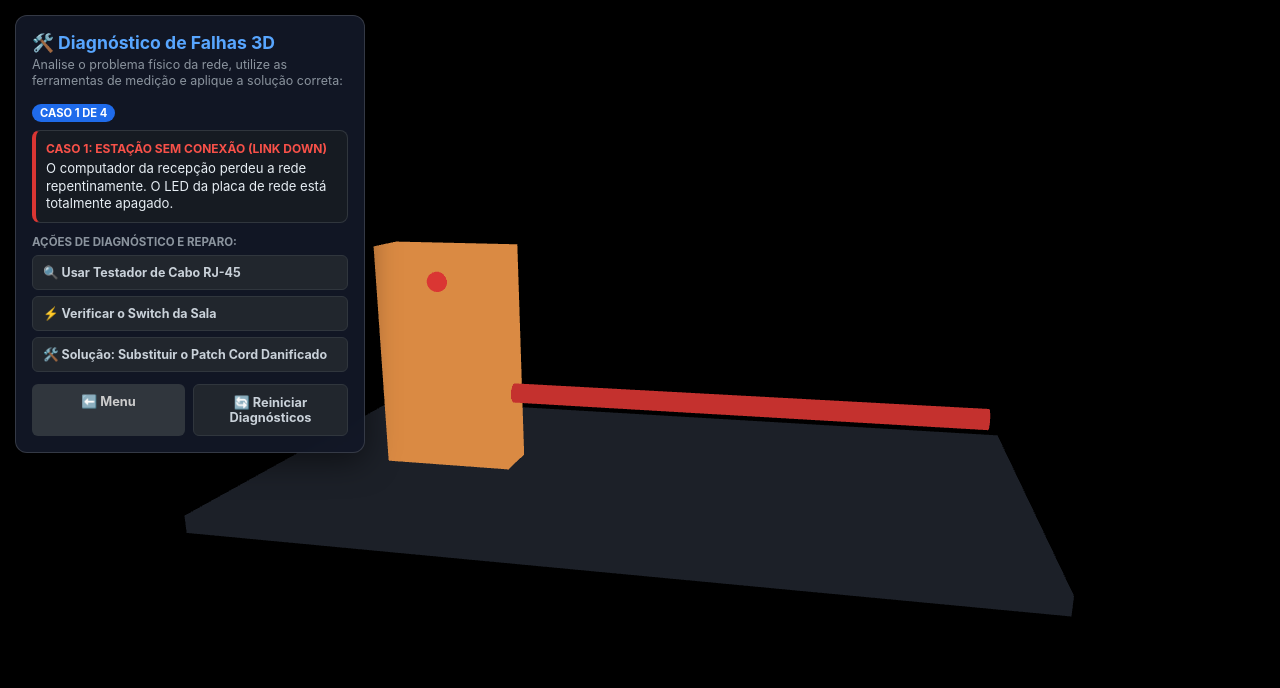
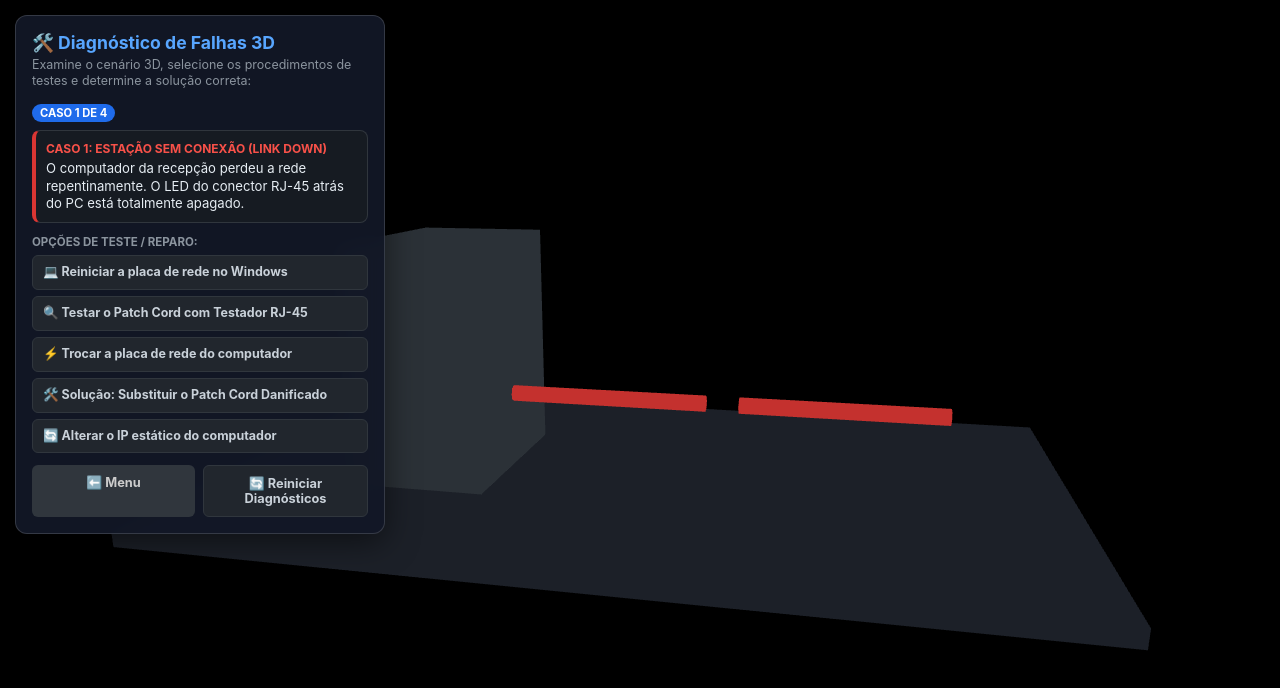
Before and after one commit to VitorSantos0022/PraticaDidatica, a plain HTML site: page jogo2.html in a window 1280 px wide. Drawn offline with nearby package versions, Linux system fonts and the light colour scheme; animation ran at ten frames a second.

Commit message:
Update jogo2.html

```diff
--- a/jogo2.html
+++ b/jogo2.html
@@ -9,7 +9,6 @@
     body { background: #0b0f19; color: #fff; overflow: hidden; width: 100vw; height: 100vh; }
     #canvas-container { width: 100vw; height: 100vh; touch-action: none; position: absolute; top: 0; left: 0; }
 
-    /* Painel lateral no PC (Esquerda) e responsivo no Celular */
     #ui {
       position: absolute;
       top: 15px;
@@ -20,7 +19,7 @@
       border: 1px solid rgba(255, 255, 255, 0.15);
       border-radius: 12px;
       padding: 16px;
-      width: 350px;
+      width: 370px;
       max-width: calc(100vw - 30px);
       box-shadow: 0 8px 32px rgba(0, 0, 0, 0.5);
     }
@@ -43,8 +42,8 @@
     .problem-desc { color: #e6edf3; font-size: 0.82rem; line-height: 1.3; }
 
     .action-label { font-size: 0.72rem; color: #8b949e; text-transform: uppercase; font-weight: bold; margin-bottom: 6px; }
-    .opts { display: flex; flex-direction: column; gap: 6px; margin-bottom: 12px; }
-    .btn-opt { padding: 9px 10px; background: #21262d; border: 1px solid #30363d; color: #c9d1d9; border-radius: 6px; font-size: 0.78rem; font-weight: bold; cursor: pointer; text-align: left; transition: 0.2s; display: flex; align-items: center; gap: 8px; }
+    .opts { display: flex; flex-direction: column; gap: 6px; margin-bottom: 12px; max-height: 220px; overflow-y: auto; }
+    .btn-opt { padding: 9px 10px; background: #21262d; border: 1px solid #30363d; color: #c9d1d9; border-radius: 6px; font-size: 0.78rem; font-weight: bold; cursor: pointer; text-align: left; transition: 0.2s; display: flex; align-items: center; gap: 8px; line-height: 1.2; }
     .btn-opt:hover, .btn-opt:active { background: #30363d; color: #fff; border-color: #58a6ff; }
 
     .controls { display: flex; gap: 8px; }
@@ -54,20 +53,13 @@
     .btn-nav { background: #30363d; color: #ccc; }
     .btn-nav:hover, .btn-nav:active { background: #484f58; color: #fff; }
 
-    /* Ajustes para telas de Celular */
     @media (max-width: 600px) {
-      #ui {
-        top: auto;
-        bottom: 12px;
-        left: 50%;
-        transform: translateX(-50%);
-        width: 92vw;
-        padding: 12px;
-      }
+      #ui { top: auto; bottom: 12px; left: 50%; transform: translateX(-50%); width: 92vw; padding: 12px; }
       h1 { font-size: 0.95rem; }
       p.desc { font-size: 0.72rem; margin-bottom: 8px; }
       .problem-box { padding: 8px; margin-bottom: 8px; }
-      .btn-opt { padding: 8px; font-size: 0.75rem; }
+      .btn-opt { padding: 8px; font-size: 0.74rem; }
+      .opts { max-height: 180px; }
     }
   </style>
   <script src="https://cdnjs.cloudflare.com/ajax/libs/three.js/r128/three.min.js"></script>
@@ -76,7 +68,7 @@
 <body>
   <div id="ui">
     <h1>🛠️ Diagnóstico de Falhas 3D</h1>
-    <p class="desc">Analise o problema físico da rede, utilize as ferramentas de medição e aplique a solução correta:</p>
+    <p class="desc">Examine o cenário 3D, selecione os procedimentos de testes e determine a solução correta:</p>
 
     <div class="badge" id="case-progress">CASO 1 DE 4</div>
     <div class="problem-box" id="p-box">
@@ -84,7 +76,7 @@
       <div class="problem-desc" id="p-desc">Carregando cenário...</div>
     </div>
 
-    <div class="action-label">Ações de Diagnóstico e Reparo:</div>
+    <div class="action-label">Opções de Teste / Reparo:</div>
     <div class="opts" id="actions-container"></div>
 
     <div class="controls">
@@ -100,51 +92,56 @@
       {
         id: 1,
         title: "Caso 1: Estação Sem Conexão (Link Down)",
-        symptom: "O computador da recepção perdeu a rede repentinamente. O LED da placa de rede está totalmente apagado.",
+        symptom: "O computador da recepção perdeu a rede repentinamente. O LED do conector RJ-45 atrás do PC está totalmente apagado.",
         actions: [
-          { txt: "🔍 Usar Testador de Cabo RJ-45", res: "Testador aponta pino 3 (Verde/Branco) sem continuidade. Fio quebrado interno!", color: "#ffcc00", state: "diagnosed" },
-          { txt: "⚡ Verificar o Switch da Sala", res: "Porta do Switch intacta e funcionando normalmente para outros ramais.", color: "#8b949e", state: "normal" },
-          { txt: "🛠️ Solução: Substituir o Patch Cord Danificado", res: "🎉 SUCESSO! Cabo substituído por um certificado CAT6. Link de 1 Gbps estabelecido!", color: "#2ea043", state: "solved" }
-        ],
-        cableColor: 0xda3633 // Vermelho (com defeito)
+          { txt: "💻 Reiniciar a placa de rede no Windows", res: "❌ Ineficaz. A interface continua sem link físico (Cabo desconectado/sem sinal).", color: "#da3633", state: "wrong" },
+          { txt: "🔍 Testar o Patch Cord com Testador RJ-45", res: "⚠️ Testador indica falta de continuidade no Pino 3 (Verde/Branco). Fio rompido internamente!", color: "#ffcc00", state: "diagnosed" },
+          { txt: "⚡ Trocar a placa de rede do computador", res: "❌ Desnecessário. O teste de loopback confirma que a Placa de Rede está 100% operacional.", color: "#da3633", state: "wrong" },
+          { txt: "🛠️ Solução: Substituir o Patch Cord Danificado", res: "🎉 SUCESSO! Patch cord CAT6 novo instalado. Link de 1 Gbps estabelecido no PC!", color: "#2ea043", state: "solved" },
+          { txt: "🔄 Alterar o IP estático do computador", res: "❌ Sem efeito. O problema é na camada física (Camada 1), não nas configurações de IP.", color: "#da3633", state: "wrong" }
+        ]
       },
       {
         id: 2,
         title: "Caso 2: Lentidão Severa & Perda de Pacotes",
-        symptom: "A impressora de rede funciona em 10 Mbps e apresenta constante perda de pacotes durante grandes impressões.",
+        symptom: "A impressora de rede funciona em apenas 10 Mbps e apresenta alta taxa de perda de pacotes durante picos de uso.",
         actions: [
-          { txt: "🔍 Inspecionar Instalação no Teto", res: "Cabo UTP está enrolado junto com fios de alta tensão de um ar-condicionado!", color: "#ffcc00", state: "diagnosed" },
-          { txt: "⚡ Testar com Notebook Direto no Switch", res: "Conexão no Switch funciona em 1000 Mbps normalmente.", color: "#8b949e", state: "normal" },
-          { txt: "🛠️ Solução: Reorganizar Rota do Cabo (Afastar da EMI)", res: "🎉 SUCESSO! Cabo movido para calha exclusiva. Interferência eletromagnética zerada!", color: "#2ea043", state: "solved" }
-        ],
-        cableColor: 0xffa500 // Laranja (Alerta de interferência)
+          { txt: "🔄 Redefinir as configurações de rede do Switch", res: "❌ Inútil. A porta do Switch está configurada corretamente em Auto-negociação.", color: "#da3633", state: "wrong" },
+          { txt: "🔍 Inspecionar a rota do cabo no teto/calha", res: "⚠️ Inspecionado: Cabo UTP não blindado está colado com cabos elétricos de alta tensão do Ar-Condicionado!", color: "#ffcc00", state: "diagnosed" },
+          { txt: "🛠️ Solução: Reorganizar Rota do Cabo (Afastar do Eletroduto)", res: "🎉 SUCESSO! Cabo realocado para calha exclusiva. Interferência Eletromagnética (EMI) reduzida a zero!", color: "#2ea043", state: "solved" },
+          { txt: "⚡ Substituir os conectores RJ-45 das pontas", res: "❌ Não resolveu. A degradação ocorre por indução eletromagnética ao longo do trajeto.", color: "#da3633", state: "wrong" },
+          { txt: "💻 Trocar a impressora de tomada elétrica", res: "❌ Sem impacto na taxa de transferência dos dados de rede.", color: "#da3633", state: "wrong" }
+        ]
       },
       {
         id: 3,
         title: "Caso 3: Mau Contato na Tomada Keystone",
-        symptom: "A rede só funciona quando o usuário balança o cabo que está conectado à tomada fêmea na parede.",
+        symptom: "A rede só funciona quando o usuário empurra e segura o cabo conectado à tomada da parede.",
         actions: [
-          { txt: "🔍 Abrir Espelho e Inspecionar Keystone", res: "A lâmina Punchdown do conector Keystone está frouxa e oxidada.", color: "#ffcc00", state: "diagnosed" },
-          { txt: "⚡ Substituir o Cabo RJ-45 do PC", res: "O problema persiste. O defeito está na tomada da parede.", color: "#8b949e", state: "normal" },
-          { txt: "🛠️ Solução: Refazer a Crimpagem na Keystone 110", res: "🎉 SUCESSO! Conector Keystone novo crimpado no padrão T568A. Conexão firme!", color: "#2ea043", state: "solved" }
-        ],
-        cableColor: 0xf2994a // Laranja Claro (Mau contato)
+          { txt: "🔍 Abrir e inspecionar a Tomada Fêmea Keystone", res: "⚠️ Lâminas Punchdown do Keystone estão frouxas, zarcão oxidado e pares com mau contato.", color: "#ffcc00", state: "diagnosed" },
+          { txt: "🛠️ Solução: Refazer Crimpagem no Keystone 110", res: "🎉 SUCESSO! Conector Keystone novo crimpado no padrão T568A. Conexão firme e estável!", color: "#2ea043", state: "solved" },
+          { txt: "⚡ Aplicar fita isolante no conector do cabo", res: "❌ Ineficiente e fora dos padrões técnicos da norma ANSI/TIA-568.", color: "#da3633", state: "wrong" },
+          { txt: "🔄 Inverter os pares T568A para T568B no Patch Cord", res: "❌ Erro! Mudar o padrão do Patch Cord não corrige o mau contato físico da tomada Keystone.", color: "#da3633", state: "wrong" },
+          { txt: "💻 Trocar a porta de conexão do Switch central", res: "❌ O problema está na tomada física da estação de trabalho, não no rack central.", color: "#da3633", state: "wrong" }
+        ]
       },
       {
         id: 4,
-        title: "Caso 4: Distância Excedida (Atenuação)",
-        symptom: "Link caindo a cada 5 minutos no galpão de estoque distante.",
+        title: "Caso 4: Distância Excedida (Atenuação de Sinal)",
+        symptom: "Link de rede caindo continuamente a cada 5 minutos no galpão de logística distante.",
         actions: [
-          { txt: "🔍 Usar Certificador/TDR para Medir Distância", res: "O lance de cabo UTP possui 135 metros contínuos! (Limite ANSI/TIA = 90m + 10m).", color: "#ffcc00", state: "diagnosed" },
-          { txt: "⚡ Substituir os Conectores RJ-45", res: "Não resolve. O sinal sofre atenuação excessiva pelo comprimento do cabo.", color: "#8b949e", state: "normal" },
-          { txt: "🛠️ Solução: Instalar Switch Intermediário / Repetidor", res: "🎉 SUCESSO! Switch repetidor instalado aos 70 metros. Sinal regenerado com sucesso!", color: "#2ea043", state: "solved" }
-        ],
-        cableColor: 0xda3633 // Vermelho
+          { txt: "⚡ Crimpagem de novos conectores blindados RJ-45", res: "❌ Não resolveu. Sinal continua atenuado e sem alcance.", color: "#da3633", state: "wrong" },
+          { txt: "🔍 Usar Certificador TDR para medir comprimento", res: "⚠️ O lance de cabo UTP contínuo mede 138 metros! (Limite de norma ANSI/TIA é 90m + 10m).", color: "#ffcc00", state: "diagnosed" },
+          { txt: "💻 Forçar velocidade da placa para 100 Mbps Half-Duplex", res: "❌ Apenas reduz os erros temporariamente, mas não estabiliza a conexão nem resolve o limite físico.", color: "#da3633", state: "wrong" },
+          { txt: "🛠️ Solução: Instalar Switch Intermediário / Repetidor", res: "🎉 SUCESSO! Switch repetidor instalado na marca de 70m. Sinal regenerado dentro da norma!", color: "#2ea043", state: "solved" },
+          { txt: "🔄 Trocar a fonte de alimentação do Switch principal", res: "❌ Irrelevante. A fonte do Switch está operando em voltagem normal.", color: "#da3633", state: "wrong" }
+        ]
       }
     ];
 
     let currentFaultIdx = 0;
-    let scene, camera, renderer, controls, cableMesh, testerMesh, statusLed;
+    let scene, camera, renderer, controls;
+    let sceneGroup;
 
     function renderCase() {
       const f = FAULTS[currentFaultIdx];
@@ -155,7 +152,7 @@
       const optsEl = document.getElementById('actions-container');
       optsEl.innerHTML = '';
 
-      f.actions.forEach((act, idx) => {
+      f.actions.forEach((act) => {
         const btn = document.createElement('button');
         btn.className = 'btn-opt';
         btn.innerHTML = act.txt;
@@ -163,12 +160,7 @@
         optsEl.appendChild(btn);
       });
 
-      if(cableMesh) {
-        cableMesh.material.color.setHex(f.cableColor);
-      }
-      if(statusLed) {
-        statusLed.material.color.setHex(0xda3633); // LED Vermelho por padrão no início
-      }
+      build3DSceneForCase(f.id);
     }
 
     function executeAction(act) {
@@ -183,8 +175,7 @@
         pTitle.style.color = '#3fb950';
         pTitle.innerText = "Resultado da Ação";
 
-        if(cableMesh) cableMesh.material.color.setHex(0x2ea043); // Verde (Corrigido)
-        if(statusLed) statusLed.material.color.setHex(0x00ff00); // LED Verde
+        update3DState(true);
 
         if(currentFaultIdx < FAULTS.length - 1) {
           setTimeout(() => {
@@ -192,18 +183,103 @@
             pBox.style.borderLeftColor = '#da3633';
             pTitle.style.color = '#f85149';
             renderCase();
-          }, 2500);
+          }, 2600);
         } else {
           setTimeout(() => {
             pTitle.innerText = "🏆 Treinamento Concluído";
-            pDesc.innerHTML = "<b>Parabéns!</b> Você resolveu todos os diagnósticos físicos de cabeamento estruturado!";
+            pDesc.innerHTML = "<b>Parabéns!</b> Você domina a identificação e resolução de falhas físicas em cabeamento estruturado!";
           }, 1000);
         }
+      } else if(act.state === 'diagnosed') {
+        pBox.style.borderLeftColor = '#ffcc00';
+        pTitle.style.color = '#ffcc00';
+        pTitle.innerText = "Diagnóstico do Teste";
       } else {
-        pBox.style.borderLeftColor = act.color;
-        pTitle.style.color = act.color;
-        pTitle.innerText = "Análise / Diagnóstico";
+        pBox.style.borderLeftColor = '#da3633';
+        pTitle.style.color = '#f85149';
+        pTitle.innerText = "Ação Incorreta";
       }
+    }
+
+    function build3DSceneForCase(caseId) {
+      if(!scene) return;
+      if(sceneGroup) scene.remove(sceneGroup);
+
+      sceneGroup = new THREE.Group();
+
+      const bench = new THREE.Mesh(new THREE.BoxGeometry(5, 0.1, 3), new THREE.MeshStandardMaterial({ color: 0x1f242d }));
+      bench.position.y = -0.5;
+      sceneGroup.add(bench);
+
+      if(caseId === 1) {
+        // Computador + Cabo Partido
+        const pc = new THREE.Mesh(new THREE.BoxGeometry(0.8, 1.4, 1.2), new THREE.MeshStandardMaterial({ color: 0x30363d }));
+        pc.position.set(-1.2, 0.25, 0);
+        sceneGroup.add(pc);
+
+        const cable1 = new THREE.Mesh(new THREE.CylinderGeometry(0.05, 0.05, 1.2), new THREE.MeshStandardMaterial({ color: 0xda3633 }));
+        cable1.rotation.z = Math.PI / 2;
+        cable1.position.set(-0.2, 0, 0);
+        sceneGroup.add(cable1);
+
+        const cable2 = new THREE.Mesh(new THREE.CylinderGeometry(0.05, 0.05, 1.2), new THREE.MeshStandardMaterial({ color: 0xda3633 }));
+        cable2.rotation.z = Math.PI / 2;
+        cable2.position.set(1.2, 0, 0);
+        sceneGroup.add(cable2);
+
+        sceneGroup.name = "case1_mesh";
+      }
+      else if(caseId === 2) {
+        // Eletroduto elétrico vermelho + Cabo UTP colado
+        const powerConduit = new THREE.Mesh(new THREE.CylinderGeometry(0.2, 0.2, 3.5), new THREE.MeshStandardMaterial({ color: 0xffa500 }));
+        powerConduit.rotation.z = Math.PI / 2;
+        powerConduit.position.set(0, 0.2, -0.3);
+        sceneGroup.add(powerConduit);
+
+        const utpCable = new THREE.Mesh(new THREE.CylinderGeometry(0.06, 0.06, 3.5), new THREE.MeshStandardMaterial({ color: 0xda3633 }));
+        utpCable.rotation.z = Math.PI / 2;
+        utpCable.position.set(0, 0.2, 0);
+        sceneGroup.add(utpCable);
+
+        sceneGroup.name = "case2_mesh";
+      }
+      else if(caseId === 3) {
+        // Caixa Keystone de parede aberta
+        const box = new THREE.Mesh(new THREE.BoxGeometry(1.2, 1.2, 0.6), new THREE.MeshStandardMaterial({ color: 0x8b949e }));
+        box.position.set(0, 0.2, 0);
+        sceneGroup.add(box);
+
+        const jack = new THREE.Mesh(new THREE.BoxGeometry(0.5, 0.5, 0.5), new THREE.MeshStandardMaterial({ color: 0xda3633 }));
+        jack.position.set(0, 0.2, 0.35);
+        sceneGroup.add(jack);
+
+        sceneGroup.name = "case3_mesh";
+      }
+      else if(caseId === 4) {
+        // Bobina gigante de cabo (138m)
+        const spool = new THREE.Mesh(new THREE.CylinderGeometry(0.9, 0.9, 1.2, 24), new THREE.MeshStandardMaterial({ color: 0x1f6beb }));
+        spool.position.set(-0.5, 0.2, 0);
+        sceneGroup.add(spool);
+
+        const tester = new THREE.Mesh(new THREE.BoxGeometry(0.6, 1.2, 0.3), new THREE.MeshStandardMaterial({ color: 0xffcc00 }));
+        tester.position.set(1.2, 0.1, 0);
+        sceneGroup.add(tester);
+
+        sceneGroup.name = "case4_mesh";
+      }
+
+      scene.add(sceneGroup);
+    }
+
+    function update3DState(solved) {
+      if(!sceneGroup) return;
+      sceneGroup.traverse((child) => {
+        if(child.isMesh && child.material) {
+          if(child.material.color.getHex() === 0xda3633) {
+            child.material.color.setHex(solved ? 0x2ea043 : 0xda3633);
+          }
+        }
+      });
     }
 
     window.addEventListener('load', () => {
@@ -211,7 +287,6 @@
       scene = new THREE.Scene();
       camera = new THREE.PerspectiveCamera(45, window.innerWidth / window.innerHeight, 0.1, 1000);
 
-      // Posicionamento ajustado da câmera para desktop/mobile
       if(window.innerWidth > 600) {
         camera.position.set(1.2, 1.5, 5.5);
       } else {
@@ -227,29 +302,6 @@
       controls.enableDamping = true;
 
       scene.add(new THREE.AmbientLight(0xffffff, 0.9));
-
-      // Bancada / Mesa de Testes 3D
-      const bench = new THREE.Mesh(new THREE.BoxGeometry(4.5, 0.1, 2.5), new THREE.MeshStandardMaterial({ color: 0x1f242d }));
-      bench.position.y = -0.5;
-      scene.add(bench);
-
-      // Testador de Cabo (Amarelo)
-      testerMesh = new THREE.Mesh(new THREE.BoxGeometry(0.8, 1.4, 0.3), new THREE.MeshStandardMaterial({ color: 0xf2994a }));
-      testerMesh.position.set(-1.2, 0.2, 0);
-      scene.add(testerMesh);
-
-      // LED de Status no Testador
-      statusLed = new THREE.Mesh(new THREE.SphereGeometry(0.06, 16, 16), new THREE.MeshBasicMaterial({ color: 0xda3633 }));
-      statusLed.position.set(-1.2, 0.7, 0.16);
-      scene.add(statusLed);
-
-      // Cabo UTP sob Análise
-      const cableGeom = new THREE.CylinderGeometry(0.06, 0.06, 2.8, 16);
-      const cableMat = new THREE.MeshStandardMaterial({ color: FAULTS[0].cableColor });
-      cableMesh = new THREE.Mesh(cableGeom, cableMat);
-      cableMesh.rotation.z = Math.PI / 2;
-      cableMesh.position.set(0.6, 0, 0);
-      scene.add(cableMesh);
 
       window.addEventListener('resize', () => {
         camera.aspect = window.innerWidth / window.innerHeight;
```
